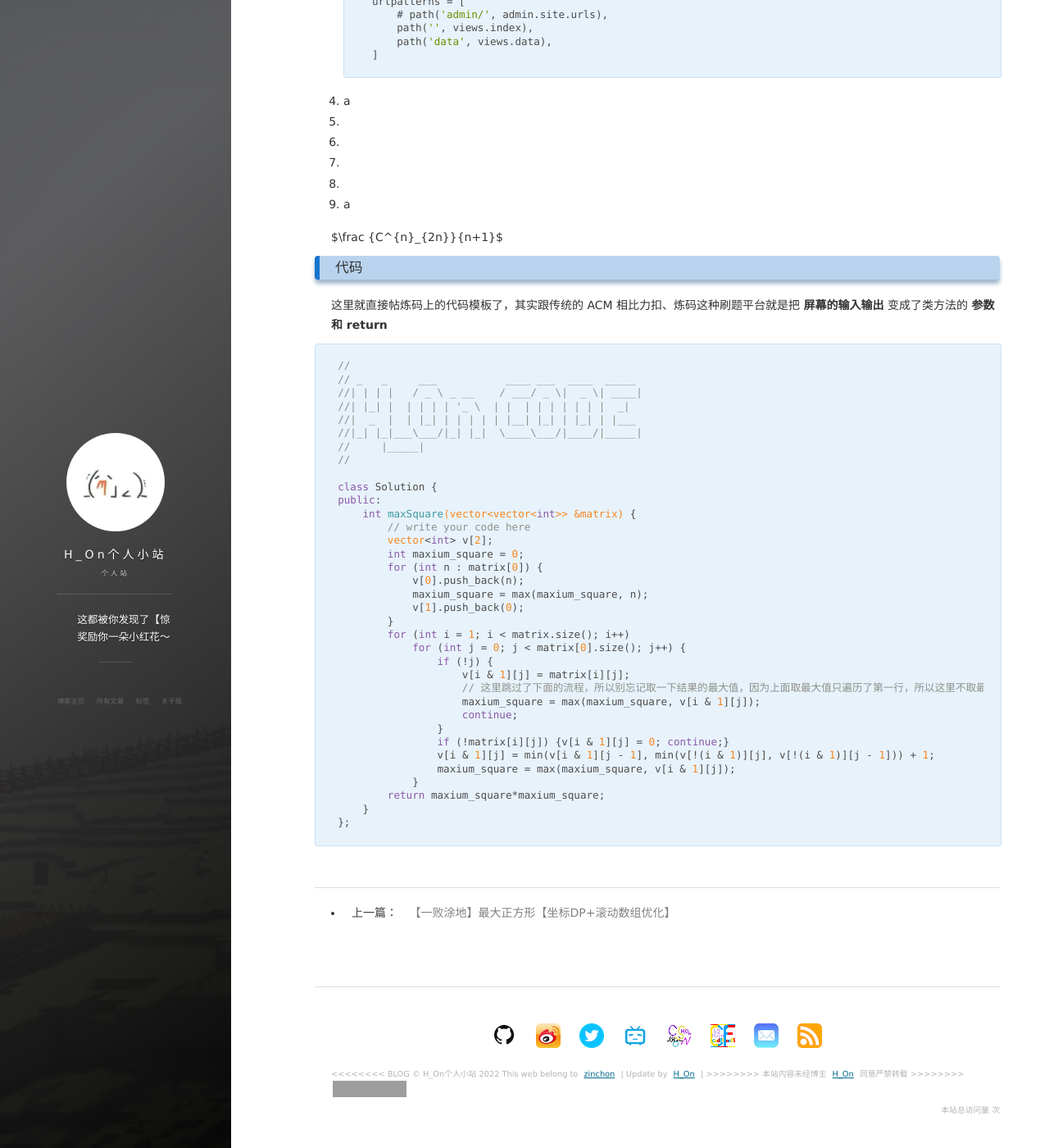
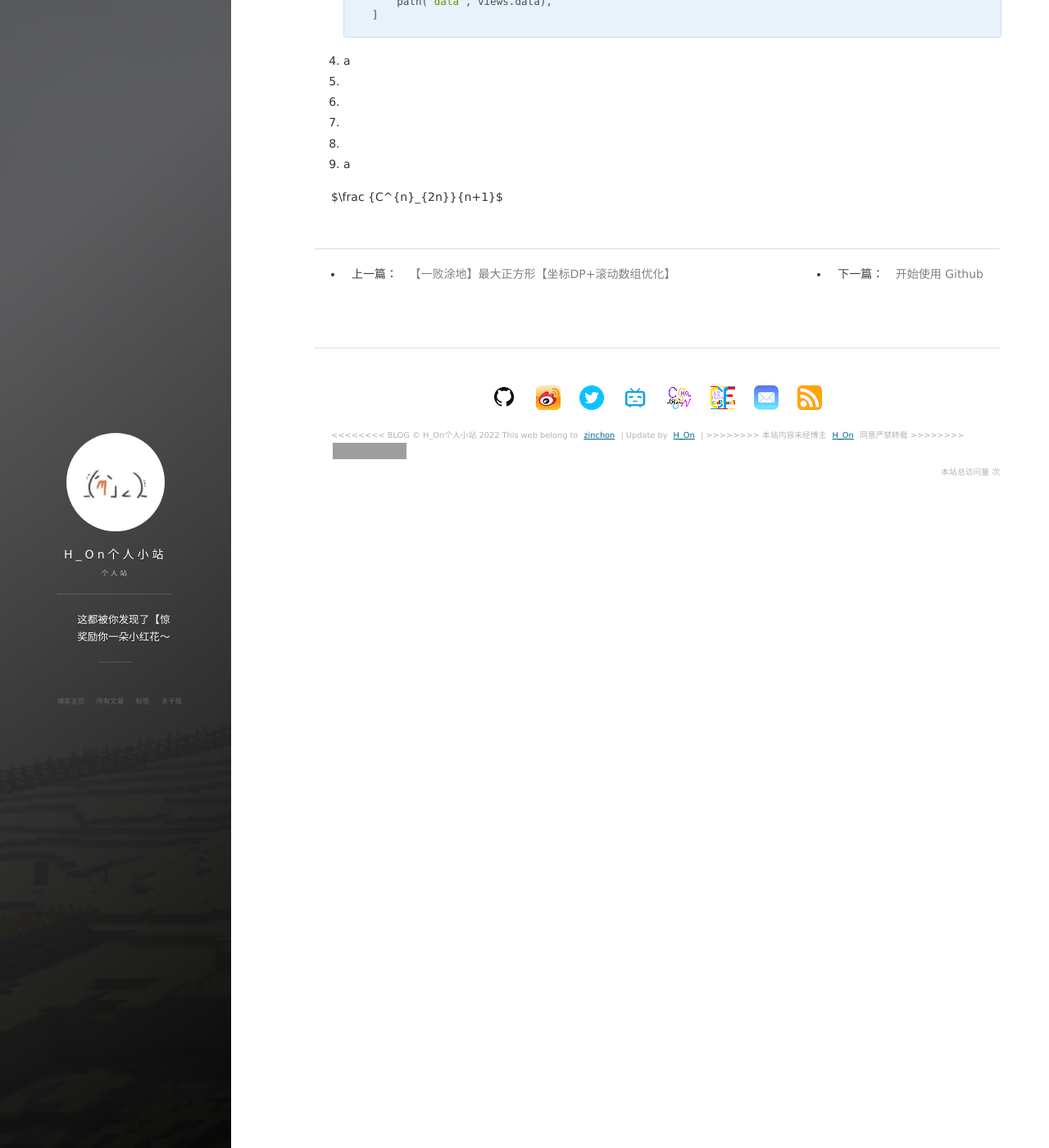
Before and after one commit to Hybrogen/Hybrogen.github.io, a Jekyll site: the page built from _posts/2022-03-14-HHOME.md, in a window 1280 px wide and 1400 px high, scrolled down 2455 px. Shown: the whole window at 82% size. Built offline with Jekyll 4.4.1, drawn with Linux system fonts in a browser that asks for light colours; nearby versions of some CDN libraries; comment, search, counter and statistics services are not loaded; some of the changed text lies outside the part shown; grey boxes are pictures that could not be loaded.

Commit message:
更新git的使用方法

````diff
--- a/_posts/2022-03-14-HHOME.md
+++ b/_posts/2022-03-14-HHOME.md
@@ -18,7 +18,6 @@ tag: 物联网
 - [硬件构建](#硬件构建)
 - [软件构建](#软件构建)
   - [创建 Django 项目](#创建-django-项目)
-- [代码](#代码)
 
 ### 序言
 说起来很早就想把记录整活的 `博客` 形式换成 `视频` 的形式，奈何一直没有心力去搞这件事。（考研，工作，体验社会。。。）
@@ -64,8 +63,7 @@ cd /etc/django
 django-admin.py startproject HHOME
 cd HHOME
 ```
-# FIXME 需要给这一行最后的连接添加标题跳转
-之后需要：（警告大佬，这部分是比较简单的基础教学，对 Django 有所了解的朋友可以跳过这部分进入[下一小节]()
+之后需要：（警告大佬，这部分是比较简单的基础教学，对 Django 有所了解的朋友可以跳过这部分进入[下一小节]()# FIXME 需要给这一行最后的连接添加标题跳转
 1. 修改访问 ip 白名单，设置为能访问到这台主机的 `ip` 或 `域名`
    ```py
    # 修改 HHOME/settings.py
@@ -118,43 +116,3 @@ cd HHOME
 
 
 $\frac {C^{n}_{2n}}{n+1}$
-
-### 代码
-这里就直接帖炼码上的代码模板了，其实跟传统的 ACM 相比力扣、炼码这种刷题平台就是把 **屏幕的输入输出** 变成了类方法的 **参数和 return**
-```cpp
-//
-// _   _     ___           ____ ___  ____  _____
-//| | | |   / _ \ _ __    / ___/ _ \|  _ \| ____|
-//| |_| |  | | | | '_ \  | |  | | | | | | |  _|
-//|  _  |  | |_| | | | | | |__| |_| | |_| | |___
-//|_| |_|___\___/|_| |_|  \____\___/|____/|_____|
-//     |_____|
-//
-
-class Solution {
-public:
-    int maxSquare(vector<vector<int>> &matrix) {
-        // write your code here
-        vector<int> v[2];
-        int maxium_square = 0;
-        for (int n : matrix[0]) {
-            v[0].push_back(n);
-            maxium_square = max(maxium_square, n);
-            v[1].push_back(0);
-        }
-        for (int i = 1; i < matrix.size(); i++)
-            for (int j = 0; j < matrix[0].size(); j++) {
-                if (!j) {
-                    v[i & 1][j] = matrix[i][j];
-                    // 这里跳过了下面的流程，所以别忘记取一下结果的最大值，因为上面取最大值只遍历了第一行，所以这里不取最大值会出错
-                    maxium_square = max(maxium_square, v[i & 1][j]);
-                    continue;
-                }
-                if (!matrix[i][j]) {v[i & 1][j] = 0; continue;}
-                v[i & 1][j] = min(v[i & 1][j - 1], min(v[!(i & 1)][j], v[!(i & 1)][j - 1])) + 1;
-                maxium_square = max(maxium_square, v[i & 1][j]);
-            }
-        return maxium_square*maxium_square;
-    }
-};
-```
````
Also changed, not shown: _posts/2022-03-16-startGithub.md (added, +52 -0 lines), images/20220316/01-GithubIndex.png (added), images/20220316/02-CreateRepository.png (added), images/20220316/03-Tips.png (added).
